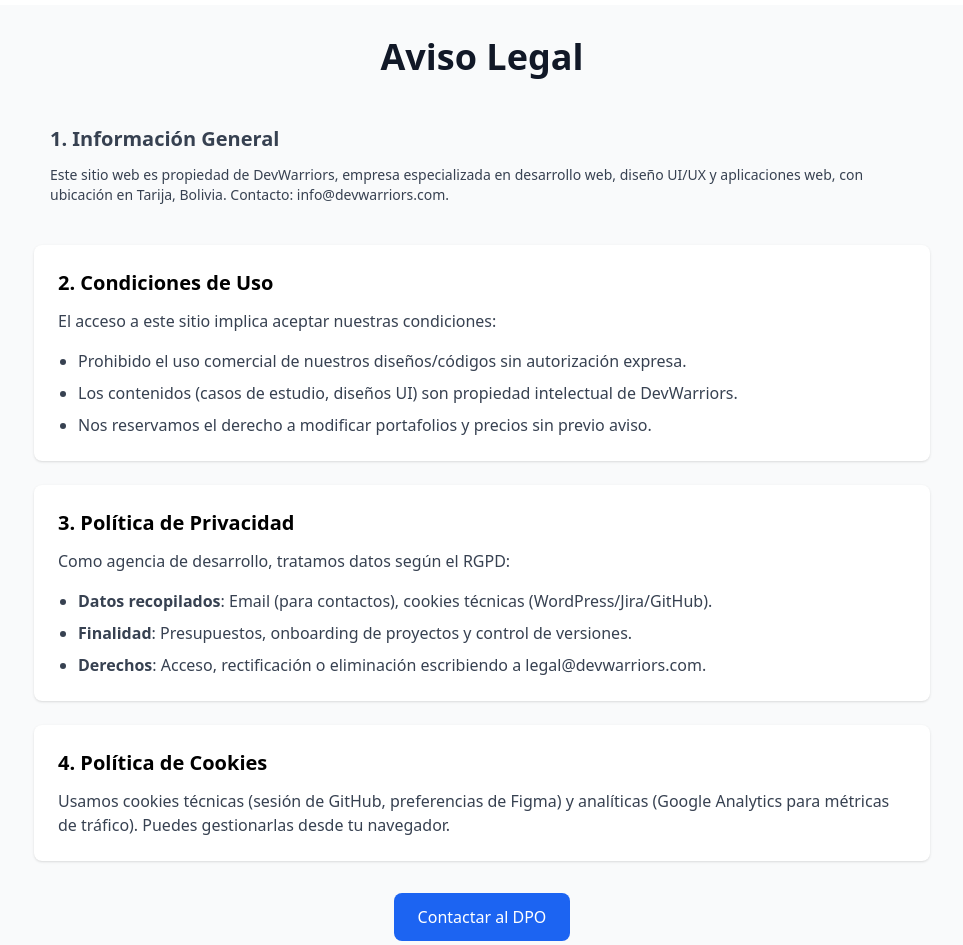
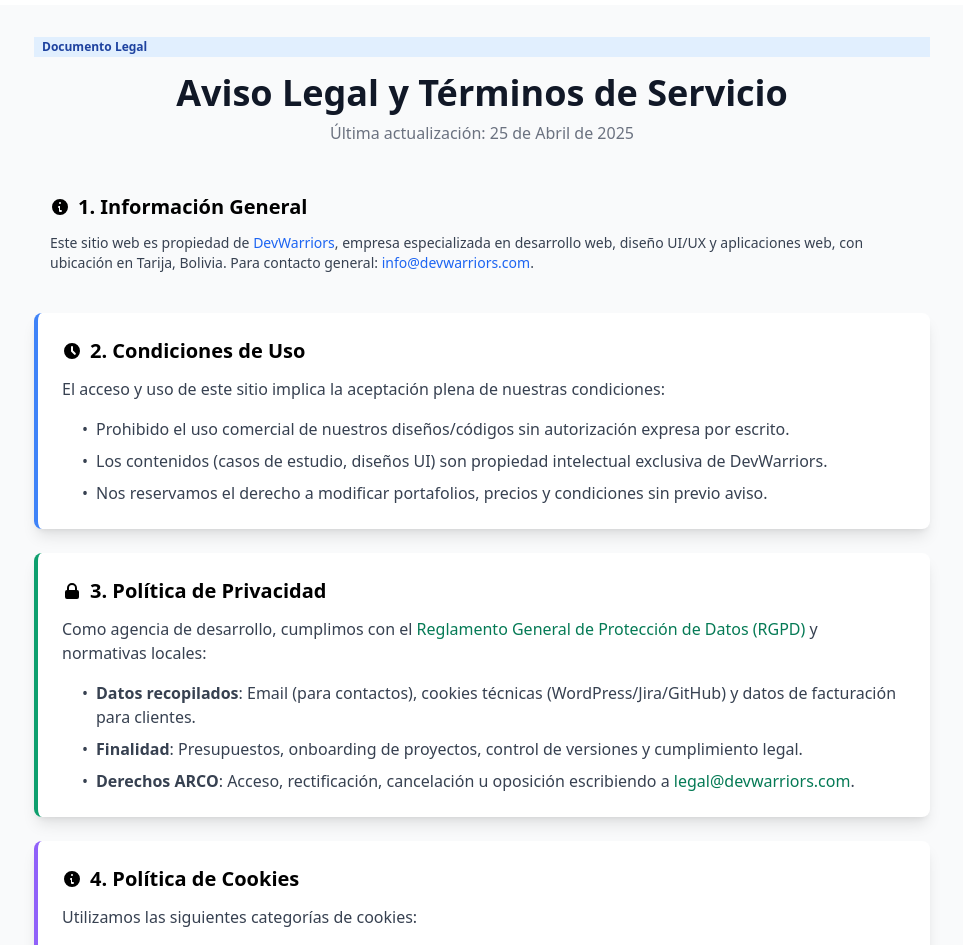
Before and after one commit to RafaelReyes0816/DevWarriors, a React (Vite) app: page /legal in a window 1280 px wide. Shown: the part 100-1045 px from the top of the page, without its empty margins (158-1121 px from the left). Built offline with nearby package versions, Linux system fonts and the light colour scheme.

Commit message:
LegalPage

```diff
--- a/src/pages/LegalPage.jsx
+++ b/src/pages/LegalPage.jsx
@@ -1,67 +1,142 @@
-import { Alert } from "flowbite-react";
+import { Alert, Badge } from "flowbite-react";
 
 export default function LegalPage() {
+  // Datos reutilizables
+  const companyInfo = {
+    name: "DevWarriors",
+    specialty: "desarrollo web, diseño UI/UX y aplicaciones web",
+    location: "Tarija, Bolivia",
+    contact: "info@devwarriors.com",
+    legalContact: "legal@devwarriors.com",
+    dpoContact: "tj.juan.reyes.b@upds.net.bo"
+  };
+
   return (
     <div className="min-h-screen bg-gray-50 dark:bg-gray-900 p-4 md:p-8">
       <div className="max-w-4xl mx-auto">
-        {/* Título */}
-        <h1 className="text-3xl md:text-4xl font-bold text-gray-900 dark:text-white mb-8 text-center">
-          Aviso Legal
-        </h1>
+        {/* Título con badge de importancia */}
+        <div className="text-center mb-8">
+          <Badge color="blue" className="mb-4">
+            Documento Legal
+          </Badge>
+          <h1 className="text-3xl md:text-4xl font-bold text-gray-900 dark:text-white">
+            Aviso Legal y Términos de Servicio
+          </h1>
+          <p className="text-gray-500 dark:text-gray-400 mt-2">
+          Última actualización: 25 de Abril de 2025
+          </p>
+        </div>
 
         {/* Sección 1 - Información General */}
-        <Alert color="gray" className="mb-6">
-          <h2 className="text-xl font-semibold mb-3 dark:text-white">1. Información General</h2>
+        <Alert color="info" className="mb-6" withBorderAccent>
+          <h2 className="text-xl font-semibold mb-3 dark:text-white flex items-center gap-2">
+            <svg className="w-5 h-5" fill="currentColor" viewBox="0 0 20 20" xmlns="http://www.w3.org/2000/svg">
+              <path fillRule="evenodd" d="M18 10a8 8 0 11-16 0 8 8 0 0116 0zm-7-4a1 1 0 11-2 0 1 1 0 012 0zM9 9a1 1 0 000 2v3a1 1 0 001 1h1a1 1 0 100-2h-1V9z" clipRule="evenodd" />
+            </svg>
+            1. Información General
+          </h2>
           <p className="text-gray-700 dark:text-gray-300">
-            Este sitio web es propiedad de <span className="font-medium">DevWarriors</span>,
-            empresa especializada en <span className="font-medium">desarrollo web, diseño UI/UX y aplicaciones web</span>,
-            con ubicación en <span className="font-medium">Tarija, Bolivia</span>.
-            Contacto: <span className="font-medium">info@devwarriors.com</span>.
+            Este sitio web es propiedad de <span className="font-medium text-blue-600 dark:text-blue-400">{companyInfo.name}</span>,
+            empresa especializada en <span className="font-medium">{companyInfo.specialty}</span>,
+            con ubicación en <span className="font-medium">{companyInfo.location}</span>.
+            Para contacto general: <a href={`mailto:${companyInfo.contact}`} className="text-blue-600 dark:text-blue-400 hover:underline">{companyInfo.contact}</a>.
           </p>
         </Alert>
 
         {/* Sección 2 - Condiciones de Uso */}
-        <div className="bg-white dark:bg-gray-800 p-6 rounded-lg shadow mb-6">
-          <h2 className="text-xl font-semibold mb-3 dark:text-white">2. Condiciones de Uso</h2>
+        <div className="bg-white dark:bg-gray-800 p-6 rounded-lg shadow-lg mb-6 border-l-4 border-blue-500">
+          <h2 className="text-xl font-semibold mb-3 dark:text-white flex items-center gap-2">
+            <svg className="w-5 h-5" fill="currentColor" viewBox="0 0 20 20" xmlns="http://www.w3.org/2000/svg">
+              <path fillRule="evenodd" d="M10 18a8 8 0 100-16 8 8 0 000 16zm1-12a1 1 0 10-2 0v4a1 1 0 00.293.707l2.828 2.829a1 1 0 101.415-1.415L11 9.586V6z" clipRule="evenodd" />
+            </svg>
+            2. Condiciones de Uso
+          </h2>
           <p className="text-gray-700 dark:text-gray-300 mb-4">
-            El acceso a este sitio implica aceptar nuestras condiciones:
+            El acceso y uso de este sitio implica la aceptación plena de nuestras condiciones:
           </p>
           <ul className="list-disc pl-5 space-y-2 text-gray-700 dark:text-gray-300">
-            <li>Prohibido el uso comercial de nuestros diseños/códigos sin autorización expresa.</li>
-            <li>Los contenidos (casos de estudio, diseños UI) son propiedad intelectual de DevWarriors.</li>
-            <li>Nos reservamos el derecho a modificar portafolios y precios sin previo aviso.</li>
+            <li className="flex items-start">
+              <span className="mr-2">•</span>
+              <span>Prohibido el uso comercial de nuestros diseños/códigos sin autorización expresa por escrito.</span>
+            </li>
+            <li className="flex items-start">
+              <span className="mr-2">•</span>
+              <span>Los contenidos (casos de estudio, diseños UI) son propiedad intelectual exclusiva de {companyInfo.name}.</span>
+            </li>
+            <li className="flex items-start">
+              <span className="mr-2">•</span>
+              <span>Nos reservamos el derecho a modificar portafolios, precios y condiciones sin previo aviso.</span>
+            </li>
           </ul>
         </div>
 
         {/* Sección 3 - Privacidad */}
-        <div className="bg-white dark:bg-gray-800 p-6 rounded-lg shadow mb-6">
-          <h2 className="text-xl font-semibold mb-3 dark:text-white">3. Política de Privacidad</h2>
+        <div className="bg-white dark:bg-gray-800 p-6 rounded-lg shadow-lg mb-6 border-l-4 border-green-500">
+          <h2 className="text-xl font-semibold mb-3 dark:text-white flex items-center gap-2">
+            <svg className="w-5 h-5" fill="currentColor" viewBox="0 0 20 20" xmlns="http://www.w3.org/2000/svg">
+              <path fillRule="evenodd" d="M5 9V7a5 5 0 0110 0v2a2 2 0 012 2v5a2 2 0 01-2 2H5a2 2 0 01-2-2v-5a2 2 0 012-2zm8-2v2H7V7a3 3 0 016 0z" clipRule="evenodd" />
+            </svg>
+            3. Política de Privacidad
+          </h2>
           <p className="text-gray-700 dark:text-gray-300 mb-4">
-            Como agencia de desarrollo, tratamos datos según el <span className="font-medium">RGPD</span>:
+            Como agencia de desarrollo, cumplimos con el <span className="font-medium text-green-600 dark:text-green-400">Reglamento General de Protección de Datos (RGPD)</span> y normativas locales:
           </p>
           <ul className="list-disc pl-5 space-y-2 text-gray-700 dark:text-gray-300">
-            <li><strong>Datos recopilados</strong>: Email (para contactos), cookies técnicas (WordPress/Jira/GitHub).</li>
-            <li><strong>Finalidad</strong>: Presupuestos, onboarding de proyectos y control de versiones.</li>
-            <li><strong>Derechos</strong>: Acceso, rectificación o eliminación escribiendo a <span className="font-medium">legal@devwarriors.com</span>.</li>
+            <li className="flex items-start">
+              <span className="mr-2">•</span>
+              <span><strong>Datos recopilados</strong>: Email (para contactos), cookies técnicas (WordPress/Jira/GitHub) y datos de facturación para clientes.</span>
+            </li>
+            <li className="flex items-start">
+              <span className="mr-2">•</span>
+              <span><strong>Finalidad</strong>: Presupuestos, onboarding de proyectos, control de versiones y cumplimiento legal.</span>
+            </li>
+            <li className="flex items-start">
+              <span className="mr-2">•</span>
+              <span><strong>Derechos ARCO</strong>: Acceso, rectificación, cancelación u oposición escribiendo a <a href={`mailto:${companyInfo.legalContact}`} className="text-green-600 dark:text-green-400 hover:underline">{companyInfo.legalContact}</a>.</span>
+            </li>
           </ul>
         </div>
 
         {/* Sección 4 - Cookies */}
-        <div className="bg-white dark:bg-gray-800 p-6 rounded-lg shadow">
-          <h2 className="text-xl font-semibold mb-3 dark:text-white">4. Política de Cookies</h2>
-          <p className="text-gray-700 dark:text-gray-300">
-            Usamos cookies <span className="font-medium">técnicas</span> (sesión de GitHub, preferencias de Figma) y <span className="font-medium">analíticas</span> (Google Analytics para métricas de tráfico). Puedes gestionarlas desde tu navegador.
-          </p>
+        <div className="bg-white dark:bg-gray-800 p-6 rounded-lg shadow-lg mb-6 border-l-4 border-purple-500">
+          <h2 className="text-xl font-semibold mb-3 dark:text-white flex items-center gap-2">
+            <svg className="w-5 h-5" fill="currentColor" viewBox="0 0 20 20" xmlns="http://www.w3.org/2000/svg">
+              <path fillRule="evenodd" d="M18 10a8 8 0 11-16 0 8 8 0 0116 0zm-7-4a1 1 0 11-2 0 1 1 0 012 0zM9 9a1 1 0 000 2v3a1 1 0 001 1h1a1 1 0 100-2h-1V9z" clipRule="evenodd" />
+            </svg>
+            4. Política de Cookies
+          </h2>
+          <div className="text-gray-700 dark:text-gray-300 space-y-3">
+            <p>
+              Utilizamos las siguientes categorías de cookies:
+            </p>
+            <div className="ml-4">
+              <p className="font-medium text-purple-600 dark:text-purple-400">Cookies técnicas</p>
+              <p className="mb-2">Sesión de GitHub, preferencias de Figma y configuración de usuario (estrictamente necesarias).</p>
+
+              <p className="font-medium text-purple-600 dark:text-purple-400">Cookies analíticas</p>
+              <p>Google Analytics (para métricas de tráfico y comportamiento de usuarios).</p>
+            </div>
+            <p className="mt-3">
+              Puedes gestionar tus preferencias de cookies desde la configuración de tu navegador o mediante nuestro <a href="#" className="text-purple-600 dark:text-purple-400 hover:underline">panel de consentimiento</a>.
+            </p>
+          </div>
         </div>
 
         {/* Botón de contacto */}
         <div className="mt-8 text-center">
           <a
-            href="mailto:tj.juan.reyes.b@upds.net.bo"
-            className="inline-block px-6 py-3 bg-blue-600 text-white rounded-lg hover:bg-blue-700 transition-colors"
+            href={`mailto:${companyInfo.dpoContact}`}
+            className="inline-flex items-center px-6 py-3 bg-blue-600 text-white rounded-lg hover:bg-blue-700 transition-colors focus:ring-4 focus:ring-blue-300"
           >
-            Contactar al DPO
+            <svg className="w-5 h-5 mr-2" fill="currentColor" viewBox="0 0 20 20" xmlns="http://www.w3.org/2000/svg">
+              <path d="M2.003 5.884L10 9.882l7.997-3.998A2 2 0 0016 4H4a2 2 0 00-1.997 1.884z" />
+              <path d="M18 8.118l-8 4-8-4V14a2 2 0 002 2h12a2 2 0 002-2V8.118z" />
+            </svg>
+            Contactar al Delegado de Protección de Datos
           </a>
+          <p className="text-sm text-gray-500 dark:text-gray-400 mt-3">
+            Respuesta garantizada en un plazo máximo de 72 horas hábiles
+          </p>
         </div>
       </div>
     </div>
--- a/src/pages/Services.jsx
+++ b/src/pages/Services.jsx
@@ -34,51 +34,51 @@ export default function Services() {
       color: "purple"
     },
     {
-      title: "Mobile Apps",
+      title: "Desarrollo Móvil",
       description: "Aplicaciones nativas e híbridas con excelente rendimiento.",
       icon: <FaMobile className="text-4xl mb-4 text-green-600 dark:text-green-400" />,
       features: [
         "React Native/Flutter",
         "Publicación en stores",
         "Notificaciones push",
-        "Offline-first"
+        "Funcionamiento offline"
       ],
       badge: "Tendencia",
       color: "green"
     },
     {
-      title: "Backend & API",
+      title: "Desarrollo Backend",
       description: "Infraestructura escalable para soportar tu crecimiento.",
       icon: <FaServer className="text-4xl mb-4 text-amber-600 dark:text-amber-400" />,
       features: [
         "Node.js / Python / .NET",
-        "Microservicios",
-        "GraphQL/REST",
+        "Arquitectura de microservicios",
+        "APIs GraphQL/REST",
         "Autenticación JWT"
       ],
       color: "amber"
     },
     {
-      title: "Business Intelligence",
+      title: "Inteligencia de Negocios (BI)",
       description: "Transformamos tus datos en insights accionables.",
       icon: <FaChartLine className="text-4xl mb-4 text-red-600 dark:text-red-400" />,
       features: [
         "Power BI/Tableau",
-        "ETL y Data Warehousing",
+        "ETL y almacenamiento de datos",
         "Dashboards ejecutivos",
-        "Predictive Analytics"
+        "Análisis predictivo"
       ],
       color: "red"
     },
     {
-      title: "Seguridad",
+      title: "Ciberseguridad",
       description: "Protegemos tus activos digitales y cumplimos regulaciones.",
       icon: <FaShieldAlt className="text-4xl mb-4 text-indigo-600 dark:text-indigo-400" />,
       features: [
         "Auditorías de seguridad",
         "Protección de datos",
-        "Pentesting",
-        "GDPR/CCPA"
+        "Pruebas de penetración",
+        "Cumplimiento GDPR/CCPA"
       ],
       badge: "Esencial",
       color: "indigo"
```
